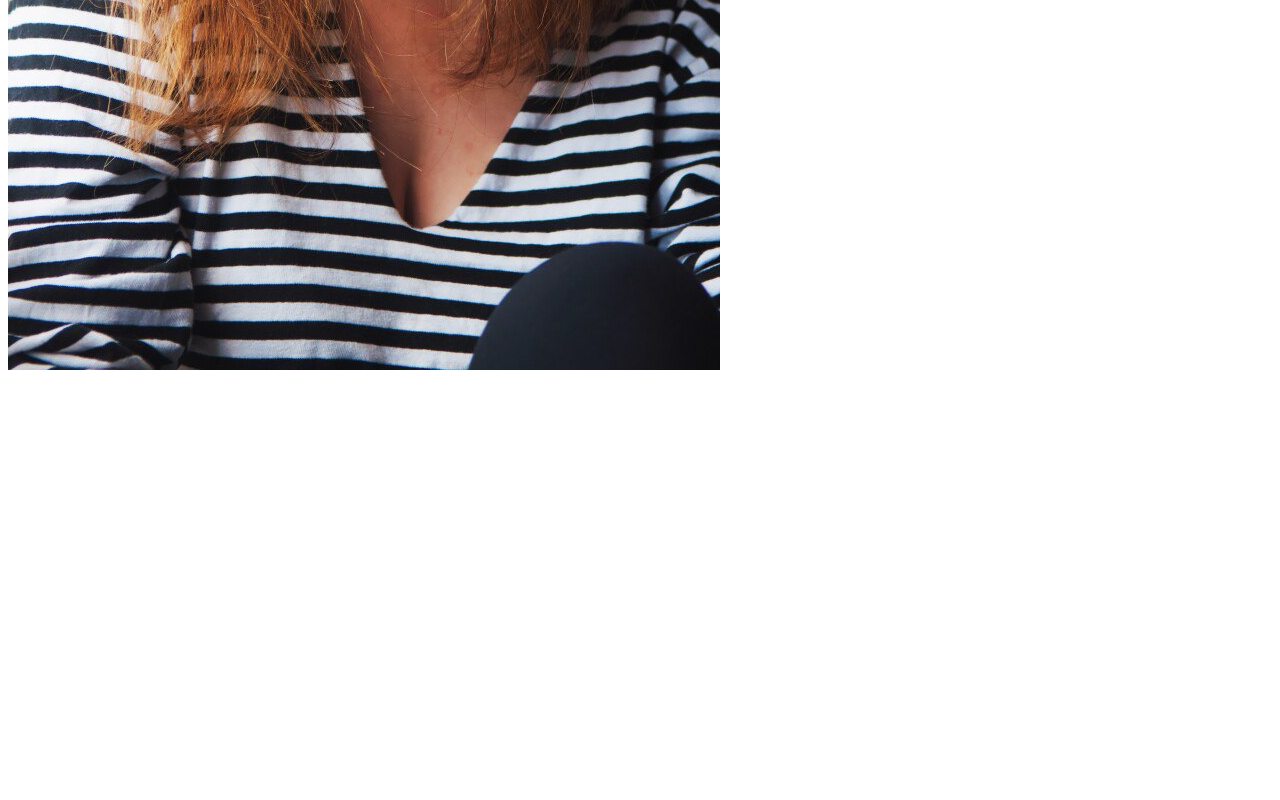
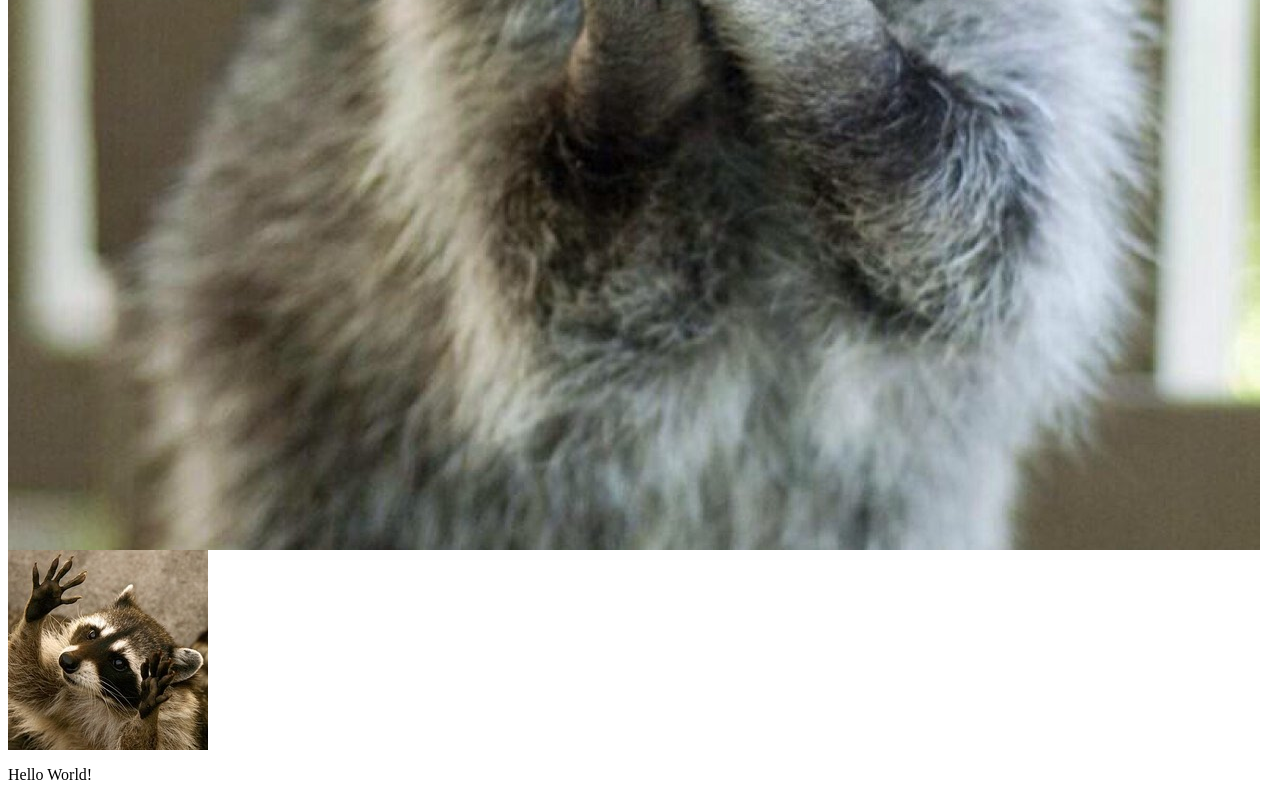
Before and after one commit to selmanovskaya/selmanovskaya.github.io, a plain HTML site: page index.html in a window 1280 px wide. Shown: the part 768-1568 px from the top of the page. Before the commit the page ends 1146 px from the top, so only its background shows below. Drawn offline with Linux system fonts and the light colour scheme.

Commit message:
change img

```diff
--- a/index.html
+++ b/index.html
@@ -4,6 +4,8 @@
 </head>
 <body>
 <h1>Hello World!</h1>
-<img src="./image/LV98dVFa70k.jpg">
+<img src="./image/img1.jpeg">
+<img src="image/img2.jpg">
+<p>Hello World!</p>
 </body>
 </html>
```
Also changed, not shown: image/LV98dVFa70k.jpg (deleted), image/img1.jpeg (added), image/img2.jpg (added), 2 other files.
